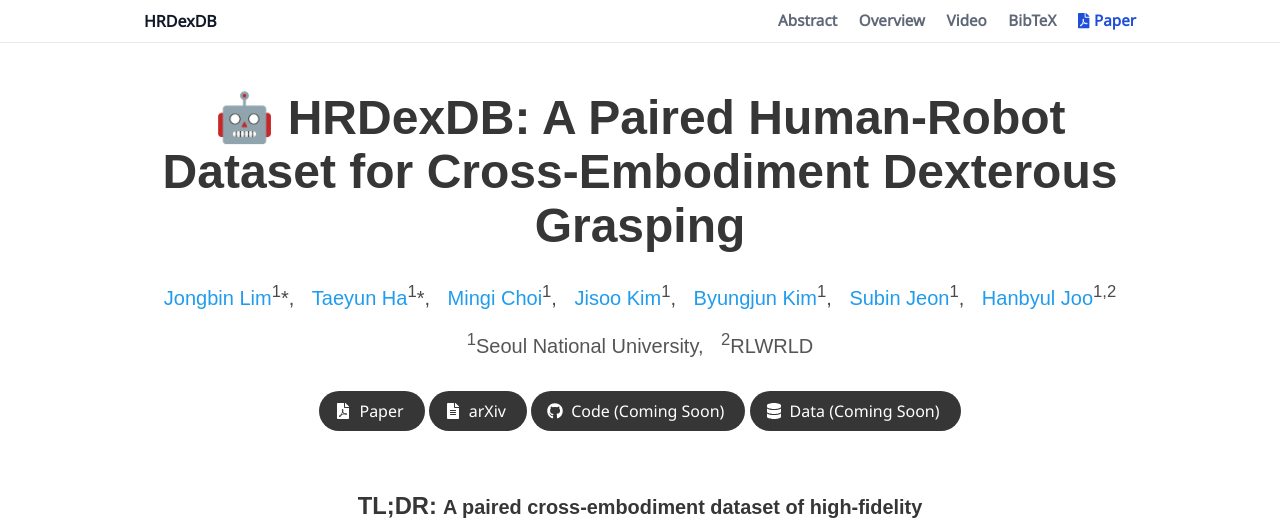
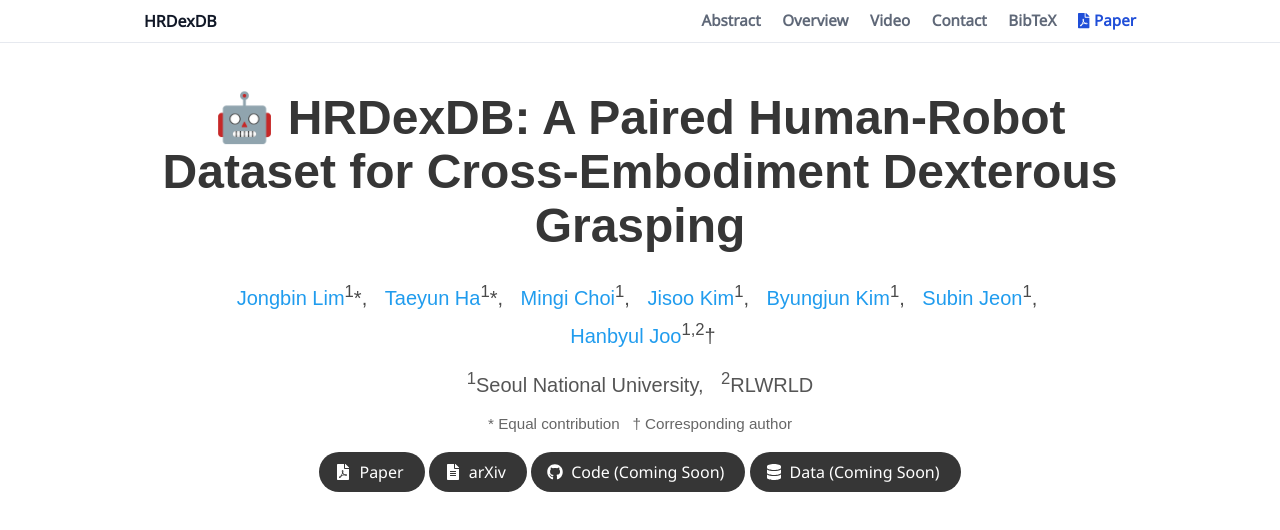
Before and after one commit to snuvclab/HRDexDB, a Jekyll site: the page built from index.md, in a window 1280 px wide and 1400 px high. Shown: the top 530 px of the window. Built offline with Jekyll 4.4.1, drawn with Linux system fonts in a browser that asks for light colours; some web fonts are replaced; some of the changed text lies outside the part shown.

Commit message:
visualization

```diff
--- a/_layouts/project_page.html
+++ b/_layouts/project_page.html
@@ -49,6 +49,7 @@
       <a class="site-nav-link" href="#abstract">Abstract</a>
       <a class="site-nav-link" href="#dataset">Overview</a>
       <a class="site-nav-link" href="#full-video">Video</a>
+      <a class="site-nav-link" href="#contact">Contact</a>
       <a class="site-nav-link" href="#bibtex">BibTeX</a>
       {% if page.paper %}
       <a class="site-nav-link site-nav-paper" href="{{ page.paper }}" target="_blank">
@@ -72,7 +73,7 @@
           <div class="is-size-5 publication-authors">
             {% for author in page.authors %}
               <span class="author-block">
-                {% if author.homepage %}<a href="{{ author.homepage }}" target="_blank">{% endif %}{{ author.name }}{% if author.homepage %}</a>{% endif %}{% if author.affiliation %}<sup>{% if author.affiliation.size %}{% for aff in author.affiliation %}{{ aff }}{% unless forloop.last %},{% endunless %}{% endfor %}{% else %}{{ author.affiliation }}{% endif %}</sup>{% endif %}{% if author.equal_contributor %}*{% endif %}{% unless forloop.last %}, {% endunless %}
+                {% if author.homepage %}<a href="{{ author.homepage }}" target="_blank">{% endif %}{{ author.name }}{% if author.homepage %}</a>{% endif %}{% if author.affiliation %}<sup>{% if author.affiliation.size %}{% for aff in author.affiliation %}{{ aff }}{% unless forloop.last %},{% endunless %}{% endfor %}{% else %}{{ author.affiliation }}{% endif %}</sup>{% endif %}{% if author.equal_contributor %}*{% endif %}{% if author.corresponding_author %}&dagger;{% endif %}{% unless forloop.last %}, {% endunless %}
               </span>
             {% endfor %}
           </div>
@@ -86,6 +87,7 @@
               </span>
             {% endfor %}
           </div>
+          <div class="publication-contribution-note">* Equal contribution &nbsp; &dagger; Corresponding author</div>
           {% endif %}
 
           <div class="column has-text-centered">
--- a/index.md
+++ b/index.md
@@ -124,12 +125,35 @@
     </div>
 </div>
 
-Unlike other existing robot datasets, HRDexDB provides rich **tactile signals** for the Inspire / Allegro robotic hand series.
+<div class="dataset-extra-media">
+    <section class="dataset-media-block">
+        <h3 class="dataset-media-title">3D Annotations</h3>
+        <video class="dataset-video" controls playsinline preload="metadata">
+            <source src="./static/videos/paired_annotations.mp4?v=web-h264-20260618" type="video/mp4">
+            Your browser does not support the video tag.
+        </video>
+        <div class="dataset-video-caption">
+            <p>Paired human and robot annotations visualized across synchronized views.</p>
+        </div>
+    </section>
+
+    <section class="dataset-media-block">
+        <h3 class="dataset-media-title">Contact Visualization</h3>
+        <img class="dataset-media-image" src="./static/image/contact_visualization.png" alt="Contact visualization for paired dexterous grasping">
+        <div class="dataset-video-caption">
+            <p>Contact visualization highlighting interaction regions during grasping.</p>
+        </div>
+    </section>
+</div>
+
+<h3 class="dataset-media-title">Tactile Signals</h3>
+
+Unlike other existing robot datasets, HRDexDB provides rich **tactile signals** for the Inspire & Allegro robotic hand series.
 
 <div class="columns is-centered">
     <div class="column is-full">
         <figure style="margin: 1.5rem 0 0 0;">
-            <video controls playsinline preload="metadata" style="width: 100%; border-radius: 8px;">
+            <video class="dataset-video" controls playsinline preload="metadata">
                 <source src="./static/videos/hrdex_realdex.mp4" type="video/mp4">
                 Your browser does not support the video tag.
             </video>
@@ -154,16 +178,22 @@
 <div class="columns is-centered">
     <div class="column is-full">
         <figure style="margin: 0;">
-            <video controls playsinline preload="metadata" poster="./static/videos/HRDexDB_poster.jpg" style="width: 100%; border-radius: 8px;">
+            <video class="dataset-video" controls playsinline preload="metadata" poster="./static/videos/HRDexDB_poster.jpg">
                 <source src="./static/videos/HRDexDB_video_CoRL_reduced_h264.mp4" type="video/mp4">
                 Your browser does not support the video tag.
             </video>
-            <figcaption class="has-text-centered" style="margin-top: 0.5rem;">
-                Full HRDexDB overview video.
+            <figcaption class="dataset-video-caption">
+                <p>Full HRDexDB overview video.</p>
             </figcaption>
         </figure>
     </div>
 </div>
+
+
+## Contact
+{: #contact}
+
+Send any comments or questions to [Jongbin Lim](https://jongbinlim.github.io/): [whdqls0534@snu.ac.kr](mailto:whdqls0534@snu.ac.kr) or [Taeyun Ha](https://hahahataeyun.github.io/): [taeyun012@snu.ac.kr](mailto:taeyun012@snu.ac.kr).
 
 
 ## Citation
--- a/static/css/index.css
+++ b/static/css/index.css
@@ -214,6 +214,14 @@
   color: #555;
 }
 
+.publication-contribution-note {
+  font-family: 'Google Sans', sans-serif;
+  color: #666;
+  font-size: 0.95rem;
+  line-height: 1.5;
+  margin-top: 0.1rem;
+}
+
 .affiliation-block {
   display: inline-block;
   margin: 0 0.3em;
@@ -410,6 +418,36 @@
   border-radius: 8px;
 }
 
+.dataset-extra-media {
+  margin: 2.75rem auto 2.5rem;
+}
+
+.dataset-media-block {
+  margin: 0 auto 2.75rem;
+  font-family: 'Google Sans', 'Noto Sans', sans-serif;
+}
+
+.dataset-media-block:last-child {
+  margin-bottom: 0;
+}
+
+.dataset-media-title {
+  margin: 0 0 1rem;
+  color: #20242c;
+  font-family: 'Google Sans', 'Noto Sans', sans-serif;
+  font-size: 1.45rem;
+  font-weight: 700;
+  line-height: 1.25;
+  text-align: center;
+}
+
+.dataset-media-image {
+  display: block;
+  width: 100%;
+  height: auto;
+  border-radius: 8px;
+}
+
 .dataset-video-caption {
   max-width: 42rem;
   margin: 0.8rem auto 0;
```
Also changed, not shown: other parts of index.md (+2 -1 lines), static/image/capture_system.png (added), static/image/contact_visualization.png (added), static/image/omnidex_overview.png (deleted), 1 other file.
